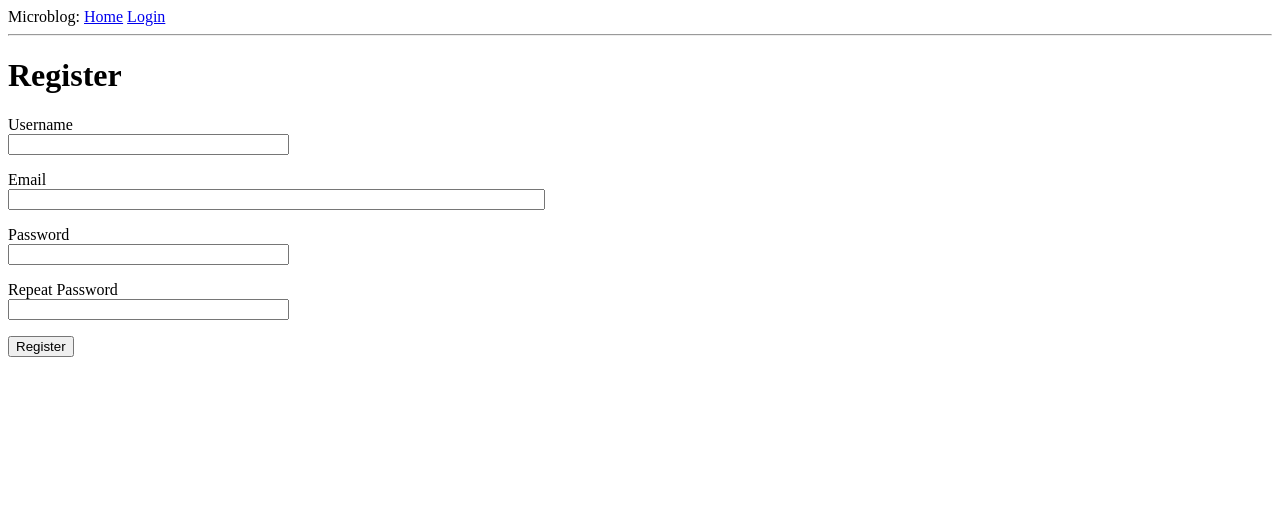
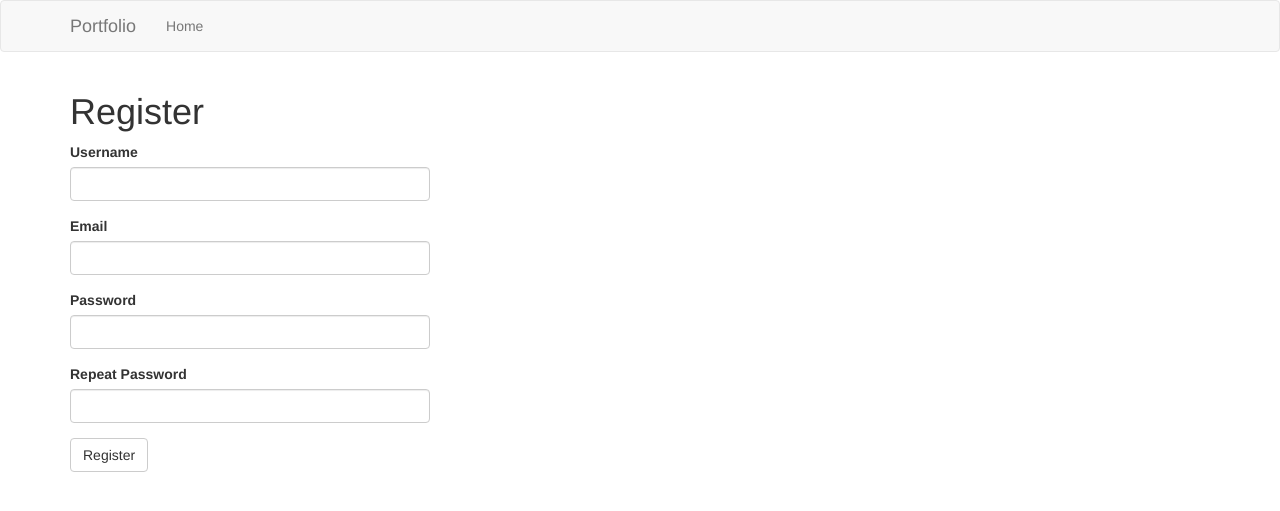
Before and after one commit to Tacombel/portfolio, a Flask app: page /register in a window 1280 px wide. Shown: the top 511 px of the page. Run offline with Flask 2, Linux system fonts and the light colour scheme; some libraries are stand-ins or nearby versions.

Commit message:
Facelift

```diff
--- a/app/__init__.py
+++ b/app/__init__.py
@@ -7,6 +7,7 @@ import logging
 from logging.handlers import SMTPHandler, RotatingFileHandler
 import os
 from flask_mail import Mail
+from flask_bootstrap import Bootstrap
 
 
 app = Flask(__name__)
@@ -16,6 +17,7 @@ migrate = Migrate(app, db)
 login = LoginManager(app)
 login.login_view = 'login'
 mail = Mail(app)
+bootstrap = Bootstrap(app)
 
 if not app.debug:
     if app.config['MAIL_SERVER']:
--- a/app/templates/base.html
+++ b/app/templates/base.html
@@ -1,31 +1,46 @@
-<html>
-    <head>
-        {% if title %}
-        <title>{{ title }} - microblog</title>
-        {% else %}
-        <title>microblog</title>
-        {% endif %}
-    </head>
-    <body>
-        <div>
-            Microblog:
-            <a href="{{ url_for('index') }}">Home</a>
-            {% if current_user.is_anonymous %}
-            <a href="{{ url_for('login') }}">Login</a>
-            {% else %}
-            <a href="{{ url_for('logout') }}">Logout</a>
-            {% endif %}
+{% extends 'bootstrap/base.html' %}
+
+{% block title %}
+    {% if title %}{{ title }} - Portfolio{% else %}Welcome to Portfolio{% endif %}
+{% endblock %}
+
+{% block navbar %}
+    <nav class="navbar navbar-default">
+        <div class="container">
+            <div class="navbar-header">
+                <button type="button" class="navbar-toggle collapsed" data-toggle="collapse" data-target="#bs-example-navbar-collapse-1" aria-expanded="false">
+                    <span class="sr-only">Toggle navigation</span>
+                    <span class="icon-bar"></span>
+                    <span class="icon-bar"></span>
+                    <span class="icon-bar"></span>
+                </button>
+                <a class="navbar-brand" href="{{ url_for('index') }}">Portfolio</a>
+            </div>
+            <div class="collapse navbar-collapse" id="bs-example-navbar-collapse-1">
+                <ul class="nav navbar-nav">
+                    <li><a href="{{ url_for('index') }}">Home</a></li>
+                </ul>
+                <ul class="nav navbar-nav navbar-right">
+                    {% if current_user.is_authenticated %}
+                    <li><a href="{{ url_for('logout') }}">Logout</a></li>
+                    {% endif %}
+                </ul>
+            </div>
         </div>
-        <hr>
+    </nav>
+{% endblock %}
+
+{% block content %}
+    <div class="container">
         {% with messages = get_flashed_messages() %}
         {% if messages %}
-        <ul>
             {% for message in messages %}
-            <li>{{ message }}</li>
+            <div class="alert alert-info" role="alert">{{ message }}</div>
             {% endfor %}
-        </ul>
         {% endif %}
         {% endwith %}
-        {% block content %}{% endblock %}
-    </body>
-</html>
+
+        {# application content needs to be provided in the app_content block #}
+        {% block app_content %}{% endblock %}
+    </div>
+{% endblock %}
--- a/app/templates/index.html
+++ b/app/templates/index.html
@@ -1,5 +1,5 @@
 {% extends "base.html" %}
 
-{% block content %}
+{% block app_content %}
 	<h1>Hi, {{ current_user.username }}!</h1>
 {% endblock %}
--- a/app/templates/register.html
+++ b/app/templates/register.html
@@ -1,37 +1,11 @@
 {% extends "base.html" %}
+{% import 'bootstrap/wtf.html' as wtf %}
 
-{% block content %}
+{% block app_content %}
     <h1>Register</h1>
-    <form action="" method="post">
-        {{ form.hidden_tag() }}
-        <p>
-            {{ form.username.label }}<br>
-            {{ form.username(size=32) }}<br>
-            {% for error in form.username.errors %}
-            <span style="color: red;">[{{ error }}]</span>
-            {% endfor %}
-        </p>
-        <p>
-            {{ form.email.label }}<br>
-            {{ form.email(size=64) }}<br>
-            {% for error in form.email.errors %}
-            <span style="color: red;">[{{ error }}]</span>
-            {% endfor %}
-        </p>
-        <p>
-            {{ form.password.label }}<br>
-            {{ form.password(size=32) }}<br>
-            {% for error in form.password.errors %}
-            <span style="color: red;">[{{ error }}]</span>
-            {% endfor %}
-        </p>
-        <p>
-            {{ form.password2.label }}<br>
-            {{ form.password2(size=32) }}<br>
-            {% for error in form.password2.errors %}
-            <span style="color: red;">[{{ error }}]</span>
-            {% endfor %}
-        </p>
-        <p>{{ form.submit() }}</p>
-    </form>
+    <div class="row">
+        <div class="col-md-4">
+            {{ wtf.quick_form(form) }}
+        </div>
+    </div>
 {% endblock %}
--- a/requirements.txt
+++ b/requirements.txt
@@ -1,7 +1,11 @@
 alembic==0.9.9
+blinker==1.4
 click==6.7
+dominate==2.3.1
 Flask==1.0.2
+Flask-Bootstrap==3.3.7.1
 Flask-Login==0.4.1
+Flask-Mail==0.9.1
 Flask-Migrate==2.1.1
 Flask-PyMongo==0.5.2
 Flask-SQLAlchemy==2.3.2
@@ -11,10 +15,12 @@ Jinja2==2.10
 Mako==1.0.7
 MarkupSafe==1.0
 pkg-resources==0.0.0
+PyJWT==1.6.3
 pymongo==3.6.1
 python-dateutil==2.7.3
 python-editor==1.0.3
 six==1.11.0
 SQLAlchemy==1.2.7
+visitor==0.1.3
 Werkzeug==0.14.1
 WTForms==2.1
```
Also changed, not shown: app/templates/login.html (+9 -21 lines), app/templates/reset_password.html (+7 -19 lines), app/templates/reset_password_request.html (+7 -12 lines).
